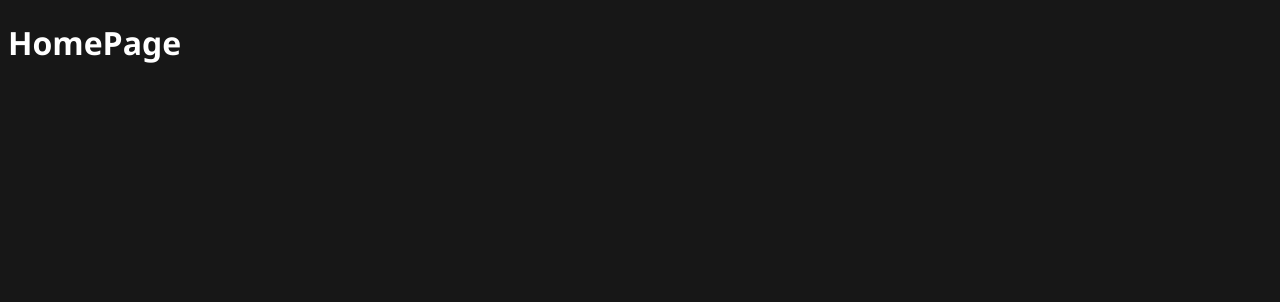
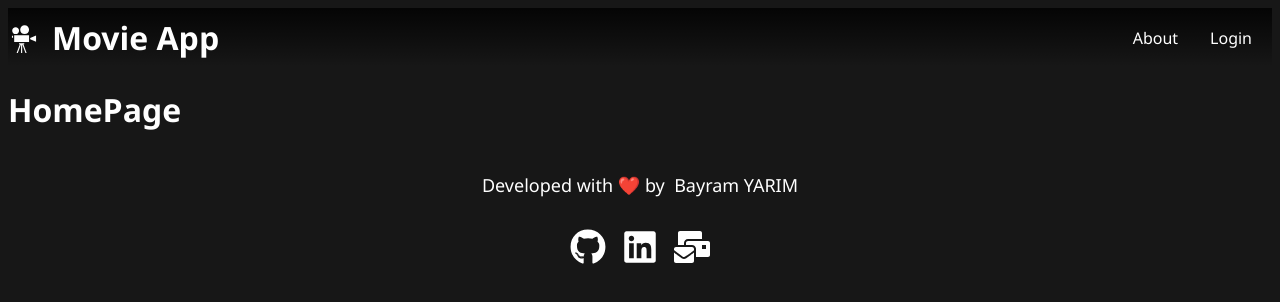
Before and after one commit to BayramYARIM/nextjs-movie-app, a Next.js app: page / in a window 1280 px wide. Shown: the top 302 px of the page. Built offline with nearby package versions, Linux system fonts and the light colour scheme.

Commit message:
Added footer and header components

```diff
--- a/app/layout.js
+++ b/app/layout.js
@@ -1,6 +1,8 @@
 import localFont from "next/font/local";
 
 import "@/styles/global.css"
+import Footer from "@/components/footer";
+import Header from "@/components/header";
 
 const geistSans = localFont({
   src: "./fonts/GeistVF.woff",
@@ -22,7 +24,9 @@ export default function RootLayout({ children }) {
   return (
     <html lang="tr">
       <body className={`${geistSans.variable} ${geistMono.variable} antialiased`}>
-        {children}
+        <Header/>
+        <main>{children}</main>
+        <Footer/>
       </body>
     </html>
   );
--- /dev/null
+++ b/components/footer/index.js
@@ -0,0 +1,30 @@
+import React from "react";
+import Link from "next/link";
+import { FaGithub } from "react-icons/fa";
+import { FaLinkedin } from "react-icons/fa";
+import { FaMailBulk } from "react-icons/fa";
+
+import styles from "./styles.module.css";
+
+function Footer() {
+  return (
+    <>
+      <footer className={styles.footer}>
+        Developed with ❤️ by&nbsp; Bayram YARIM
+      </footer>
+      <div className={styles.social}>
+        <Link href={"https://github.com/BayramYARIM"} target="_blank">
+          <FaGithub />
+        </Link>
+        <Link href={"https://www.linkedin.com/in/bayramyarim/"}>
+          <FaLinkedin />
+        </Link>
+        <Link href={"mailto:byyarim@gmail.com"}>
+          <FaMailBulk />
+        </Link>
+      </div>
+    </>
+  );
+}
+
+export default Footer;
--- /dev/null
+++ b/components/footer/styles.module.css
@@ -0,0 +1,33 @@
+  .footer {
+    display: flex;
+    align-items: center;
+    justify-content: center;
+    background-color: #171717;
+    color: #fff;
+    padding: 20px;
+    font-size: 18px;
+  }
+
+  .footer a {
+    text-decoration: none;
+    color: #fff;
+  }
+
+  .social {
+    display: flex;
+    align-items: center;
+    justify-content: center;
+    gap: 16px;
+    background-color: #171717;
+    padding: 10px;
+  }
+
+  .social a {
+    font-size: 36px;
+    color: #fff;
+    transition: transform 0.2s ease;
+  }
+
+  .social a:hover {
+    transform: scale(1.2);
+  }
--- /dev/null
+++ b/components/header/index.js
@@ -0,0 +1,24 @@
+import React from "react";
+import Link from "next/link";
+import { GiFilmProjector } from "react-icons/gi";
+
+import styles from "./styles.module.css";
+
+function Header() {
+  return (
+    <header className={`${styles.header} container fluid`}>
+      <div className={styles.headerWrapper}>
+        <Link className={styles.logo} href="/">
+          <GiFilmProjector />
+          Movie App
+        </Link>
+        <nav className={styles.navMenu}>
+          <Link href="/about">About</Link>
+          <Link href="/login">Login</Link>
+        </nav>
+      </div>
+    </header>
+  );
+}
+
+export default Header;
--- /dev/null
+++ b/components/header/styles.module.css
@@ -0,0 +1,38 @@
+.header {
+  background: linear-gradient(180deg, rgba(0, 0, 0, 0.8), rgba(0, 0, 0, 0));
+  padding: 8px 0;
+}
+
+.headerWrapper {
+  display: flex;
+  align-items: center;
+  justify-content: space-between;
+}
+
+.logo {
+  display: flex;
+  align-items: center;
+  gap: 12px;
+  font-size: 32px;
+  text-decoration: none;
+  font-weight: 600;
+  color: #fff;
+}
+
+.navMenu {
+  display: flex;
+  gap: 32px;
+  padding: 10px 20px;
+
+}
+
+.navMenu a {
+  color: #fff;
+  font-weight: 500;
+  text-decoration: none;
+  transition: color 0.2s ease;
+}
+
+.navMenu a:hover {
+  color: #f0ad4e;
+}
```
